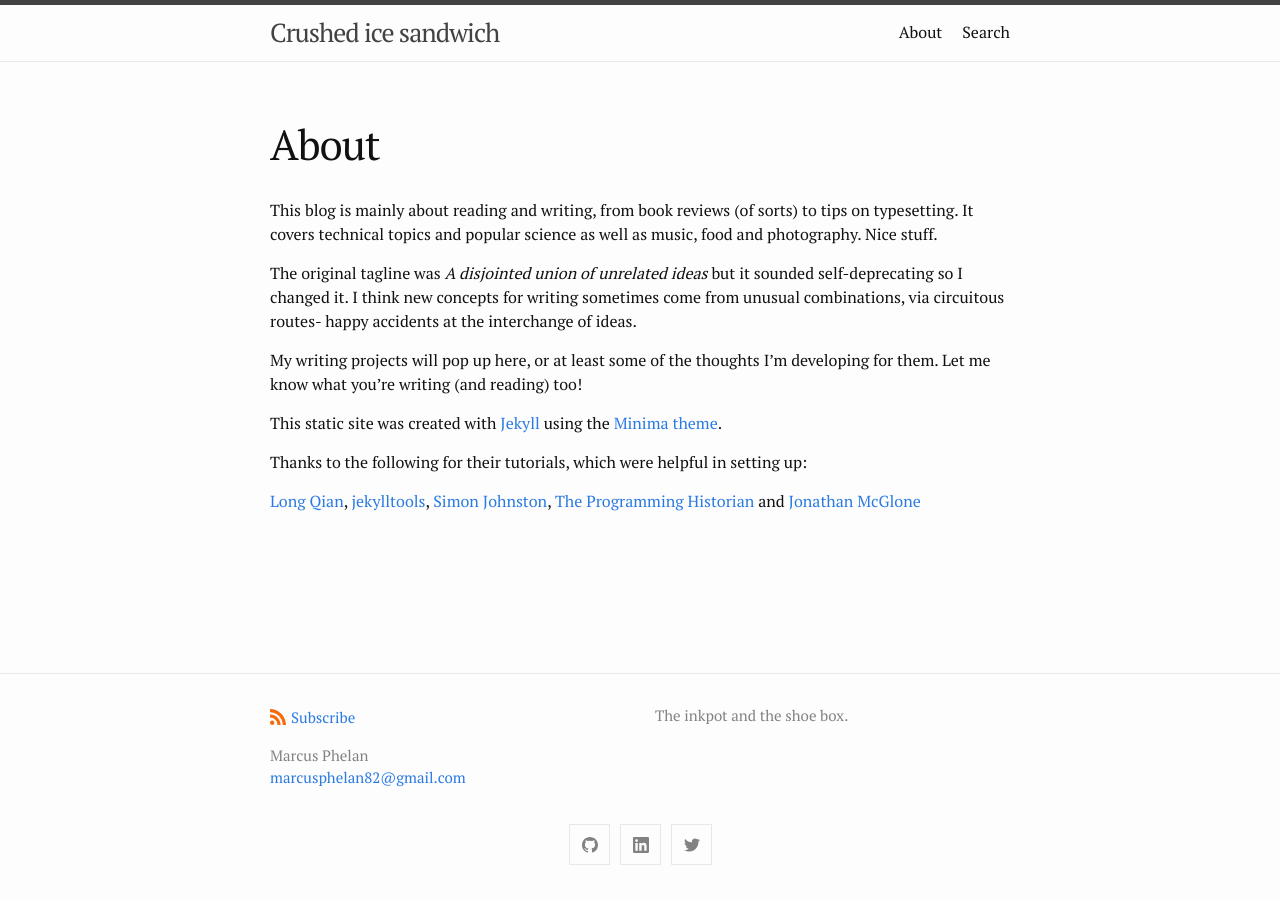
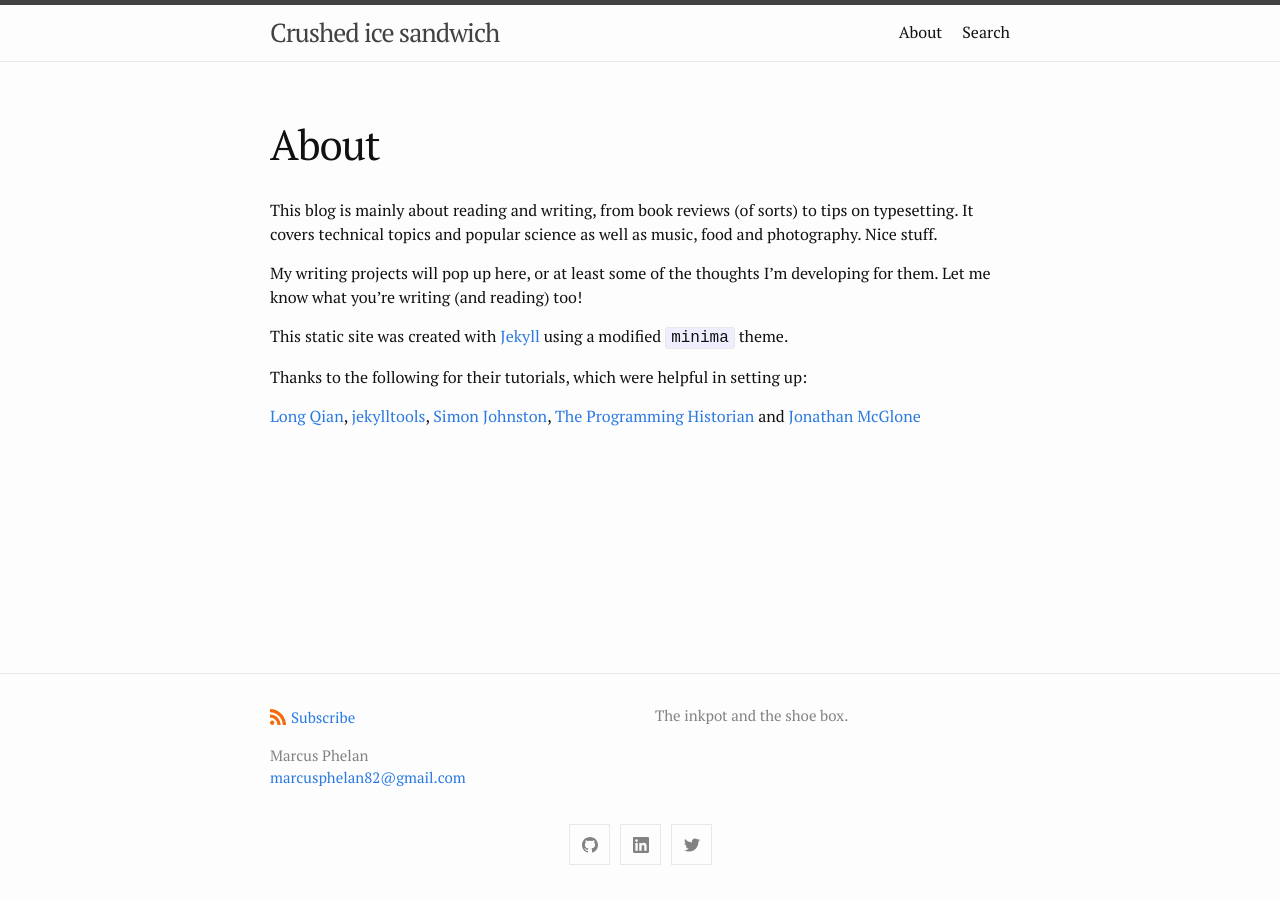
Before and after one commit to marcusphelan/marcusphelan.github.io, a Jekyll site: the page built from about.md, in a window 1280 px wide. Built offline with Jekyll 4.4.1, drawn with Linux system fonts in a browser that asks for light colours; nearby versions of some CDN libraries.

Commit message:
Update about.md

```diff
--- a/about.md
+++ b/about.md
@@ -7,11 +7,9 @@ tipue_search_active: true
 
 This blog is mainly about reading and writing, from book reviews (of sorts) to tips on typesetting. It covers technical topics and popular science as well as music, food and photography. Nice stuff.
 
-The original tagline was _A disjointed union of unrelated ideas_ but it sounded self-deprecating so I changed it. I think new concepts for writing sometimes come from unusual combinations, via circuitous routes- happy accidents at the interchange of ideas.
-
 My writing projects will pop up here, or at least some of the thoughts I'm developing for them. Let me know what you're writing (and reading) too!
 
-This static site was created with [Jekyll](https://jekyllrb.com/ "Jekyll") using the [Minima theme](https://github.com/jekyll/minima/ "Minima Jekyll theme").
+This static site was created with [Jekyll](https://jekyllrb.com/ "Jekyll") using a modified `minima` theme.
 
 
 Thanks to the following for their tutorials, which were helpful in setting up:
```
